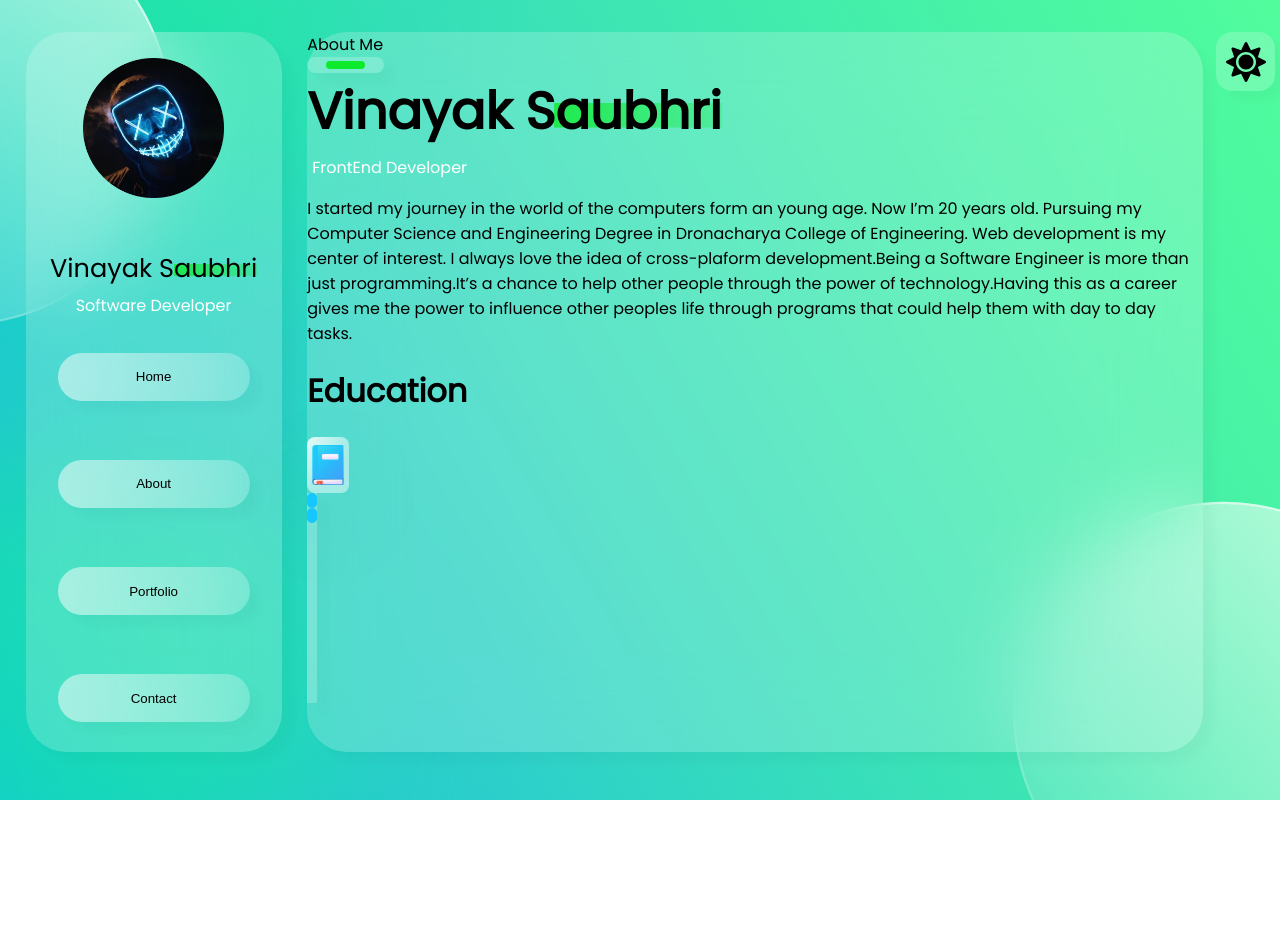
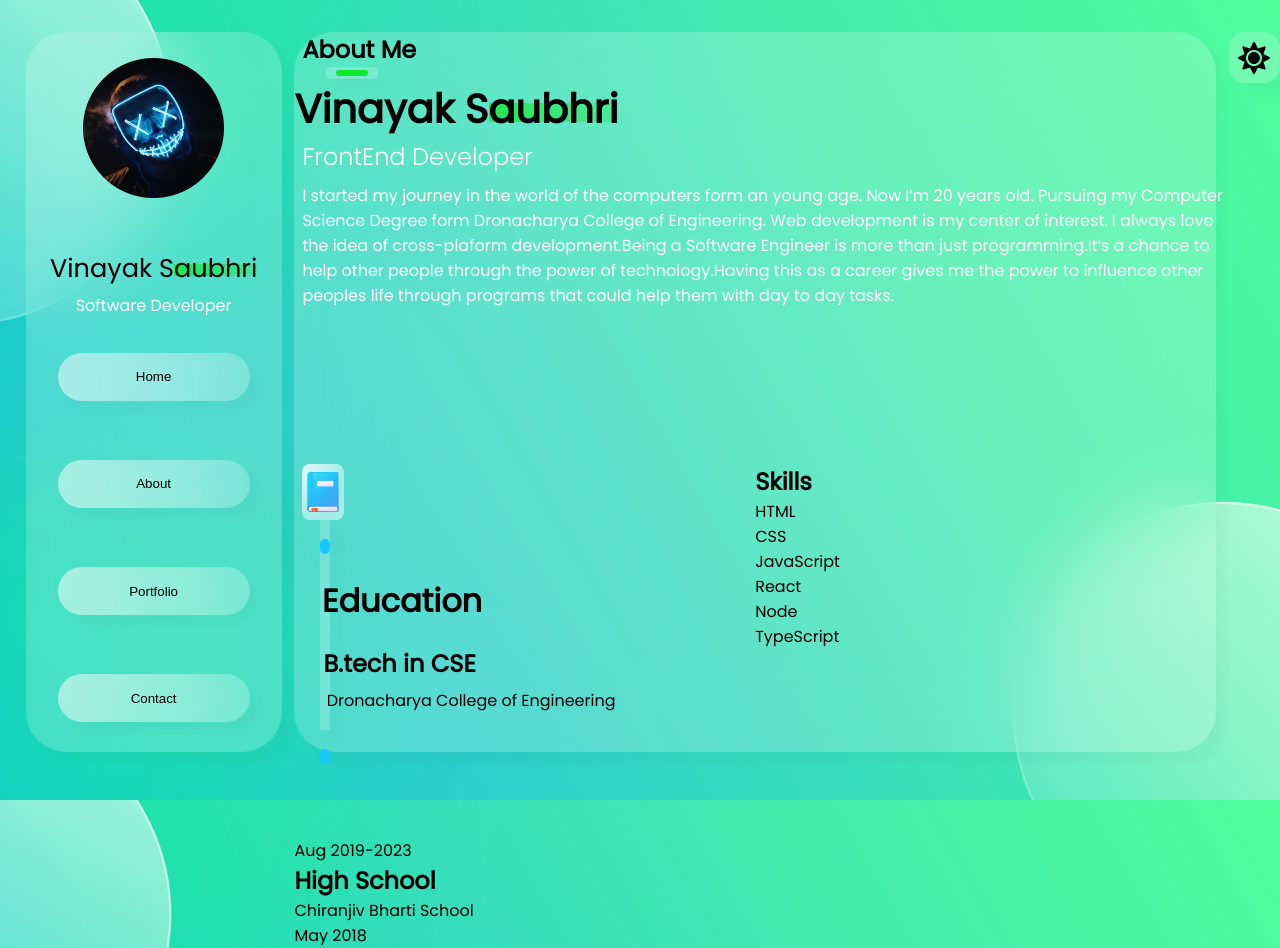
Before and after one commit to vinayaksaubhri/Portfolio, a React (Create React App) app: page /About in a window 1280 px wide. Before the commit the page ends 800 px from the top, so only its background shows below. Built offline with nearby package versions, Linux system fonts and the light colour scheme.

Commit message:
about page

```diff
--- a/src/Contents/About.js
+++ b/src/Contents/About.js
@@ -6,22 +6,42 @@ import book_icon from "../Images/book.svg"
 function About() {
     return (
       <div className="Main About">
+          <div className="top_container">
             <text className="About__heading">About Me</text>
-          <div className="slider_outer"><div className="slider_inner"></div></div>
-          <name className="name">Vinayak <line className="line">Saubhri</line></name>
+            <div className="slider_outer About__slider_outer"><div className="slider_inner About__slider_inner"></div></div>
+            <name className="name About__name">Vinayak <line className="line">Saubhri</line></name>
             <p className="navbar__des About__des">FrontEnd Developer</p>
             <p className="About__bio">I started my journey in the world of the computers form an young age.
-            Now I’m 20 years old. Pursuing my Computer Science and Engineering Degree
-            in Dronacharya College of Engineering. Web development is my center of interest.
+            Now I’m 20 years old. Pursuing my Computer Science Degree form Dronacharya College of Engineering. Web development is my center of interest.
             I always love the idea of cross-plaform development.Being a Software Engineer is
             more than just programming.It’s a chance to help other people through the power of
             technology.Having this as a career gives me the power to influence other peoples life
             through programs that could help them with day to day tasks.</p>
-          <h1>Education</h1>
-          <div className="About__book_icon "><img src={book_icon} alt="book icon"/></div>
+          </div>
+            <div className="bottom_container">
+               <div className="education__container">
+                 <div className="About__book_icon"><img src={book_icon} alt="book icon"/></div>
                  <div className="vr_line glass">
                      <div className="vr_inner inn1"></div>
                      <div className="vr_inner inn2"></div>
+                 </div>
+                 <h1 className="About__Education">Education</h1>
+                 <h2 className="About__Btech">B.tech in CSE</h2>
+                 <p className="About__clgname">Dronacharya College of Engineering</p>
+                 <p>Aug 2019-2023</p>
+                 <h2>High School</h2>
+                 <p>Chiranjiv Bharti School</p>
+                 <p>May 2018</p>
+              </div>
+              <div className="skill__container">
+                <h2>Skills</h2>
+                <div>HTML</div>
+                <div>CSS</div>
+                <div>JavaScript</div>
+                <div>React</div>
+                <div>Node</div>
+                <div>TypeScript</div>
+              </div>
             </div>
       </div>
     )
--- a/src/Css/about.css
+++ b/src/Css/about.css
@@ -1,9 +1,34 @@
 .Main{
- margin: 0%;
+  display: flex;
+  flex-direction: column;
 }
 .About__heading{
+    font-size: 3vh;
+    font-weight: 600;
+    position: relative;
+    left: 1vh;
+ }
+.About__slider_outer{
+    height: 1.5vh;
+    width: 4vw;
+    position:relative;
+    left:4vh;
+}
+.About__slider_inner{
+    height: 0.75vh;
+    width: 2.5vw;
+}
+.About__name{
+    font-size:5vh;
+}
+.About__des{
+    margin: 0;
+    position: relative;
+    left: 1vh;
+    font-size: 3vh;
+    font-weight:300;
+}
 
-}
 .About__book_icon{
     display: flex;
     justify-content: center;
@@ -13,4 +38,60 @@
     padding: 1vh;
     background: radial-gradient(100% 98.02% at 0% 1.98%, rgba(255, 255, 255, 0.83) 0.01%, rgba(255, 255, 255, 0.47) 100%);
     box-shadow: 0px 30px 100px rgba(0, 0, 0, 0.1);
+    position: relative;
+    left: 1vh;
 }
+.About__bio{
+    position:relative;
+    font-size: 1rem;
+    left: 1vh;
+    color: white;
+    margin-top:1%;
+    margin-bottom: 1%;
+}
+.vr_line{
+    position: relative;
+    left: 3.25vh;
+}
+.inn1{
+    position: absolute;
+    top:9%;
+}
+.inn2{
+    position: absolute;
+    top: 109%;
+}
+.About__Education{
+    position: relative;
+    bottom: 53%;
+    left: 6%;
+}
+.About__clgname{
+    position: relative;
+    bottom: 43.5%;
+    left: 7%;
+}
+p,h2,h1{
+    margin: 0;
+}
+.bottom_container{
+    height: 40%;
+    display:flex;
+    flex-direction: row;
+}
+.education__container{
+    width: 50%;
+    height: 100%;
+}
+.skill__container{
+    width: 50%;
+    height: 100%;
+}
+.top_container{
+    height: 60%;
+}
+.About__Btech{
+    position: relative;
+    bottom: 46%;
+    left: 6.3%;
+}
--- a/src/Css/app.css
+++ b/src/Css/app.css
@@ -1,8 +1,8 @@
 .Main {
   height: 90vh;
-  width: 70vw;
+  width: 72vw;
   position: absolute;
-  left: 24vw;
+  left: 23vw;
   top: 4vh;
 
   background: rgba(255, 255, 255, 0.2);
@@ -12,10 +12,10 @@
   box-shadow: 10px 10px 10px rgba(46, 54, 68, 0.03);
 }
 .app_button {
-  height: 5vh;
-  width: 5vh;
+  height: 4vh;
+  width: 4vh;
   position: absolute;
-  left: 95vw;
+  left: 96vw;
   top: 4vh;
   background: rgba(255, 255, 255, 0.2);
   border-radius: 2vh;
```
Lines whose indentation alone changed are shown as unchanged.
